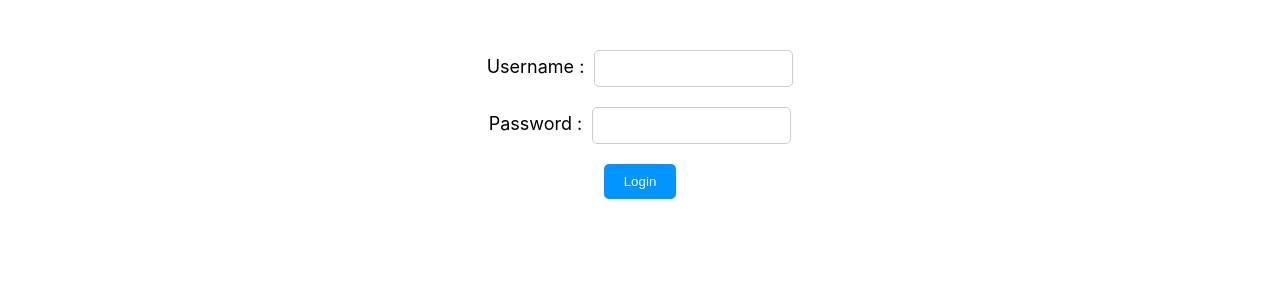
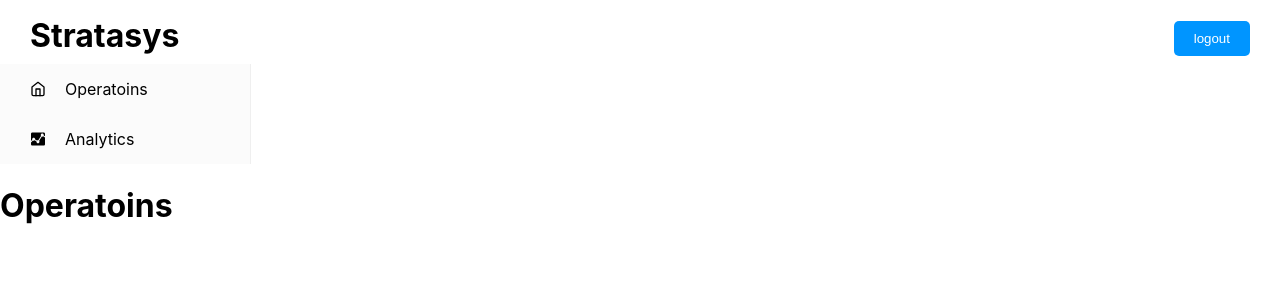
Before and after one commit to supriyayd/pilot-ui, a React (Create React App) app: page /dashboard in a window 1280 px wide. Shown: the top 300 px of the page. Built offline with nearby package versions, Linux system fonts and the light colour scheme.

Commit message:
added sidemenu

```diff
--- a/package.json
+++ b/package.json
@@ -15,6 +15,8 @@
     "react": "^18.2.0",
     "react-dom": "^18.2.0",
     "react-hook-form": "^7.47.0",
+    "react-icons": "^4.11.0",
+    "react-pro-sidebar": "^1.1.0-alpha.1",
     "react-router-dom": "^6.17.0",
     "react-scripts": "5.0.1",
     "react-toastify": "^9.1.3",
--- a/src/App.tsx
+++ b/src/App.tsx
@@ -1,13 +1,22 @@
 import React from 'react';
 import logo from './logo.svg';
 import './App.css';
-import { BrowserRouter,Route } from 'react-router-dom';
+import { BrowserRouter,Route, Routes } from 'react-router-dom';
 import Login from './Components/Login';
+import Menubar from './Components/Menubar';
+import Dashboard from './Components/Dashboard';
+import Operatoins from './Components/Operatoins';
+import Analytics from './Components/Analytics';
 
 const App: React.FC = () => {
   return (
     <div>
-      <Login />
+      <Routes>
+        <Route path="/dashboard" Component={Dashboard} />
+        <Route path="/Operatoins" Component={Operatoins} />
+        <Route path="/Analytics" Component={Analytics} />
+        <Route path="/login" Component={Login} />
+      </Routes>
     </div>
   );
 };
--- /dev/null
+++ b/src/CSS/Header.css
@@ -0,0 +1,22 @@
+.title {
+    display: block;
+    /* border-top: 5px solid #9ea4f5; */
+     /* background-color: #7c807c;  */
+    height: 30px;
+    line-height: 30px;
+    /* padding: 4px 6px; */
+    font-size: 16px;
+    color: #000000;
+    margin-bottom: 13px;
+    clear: both;
+    margin-right:30px;
+    margin-left:30px;
+
+  }
+  .title .name {
+    float: left;
+  }
+  .title .logout {
+    float: right;
+
+  }
--- /dev/null
+++ b/src/Components/Analytics.tsx
@@ -0,0 +1,13 @@
+import React, { useState } from 'react';
+
+
+const Analytics: React.FC = () => {
+   return (
+    <div>
+      <h1><span>Analytics</span></h1>
+    </div>
+
+  );
+};
+
+export default Analytics;
--- /dev/null
+++ b/src/Components/Dashboard.tsx
@@ -0,0 +1,33 @@
+import React, { useState } from 'react';
+import Menubar from './Menubar';
+import Header from './Header';
+import MenuItemRoutes, { Main } from './Main';
+
+const Dashboard: React.FC = () => {
+
+
+
+        const styles = {
+            contentDiv: {
+              display: "flex",
+            },
+            contentMargin: {
+              marginLeft: "10px",
+              width: "100%",
+            },
+          };
+
+
+  return (
+
+      <><div>
+          <Header />
+      </div><div>
+              <Menubar />
+              <Main/>
+          </div></>
+
+  );
+};
+
+export default Dashboard;
--- /dev/null
+++ b/src/Components/Header.tsx
@@ -0,0 +1,14 @@
+import React, { useState } from 'react';
+import '../CSS/Header.css';
+
+const Header: React.FC = () => {
+   return (
+    <div className="title">
+      <h1><span className="name">Stratasys</span></h1>
+      <button className="logout">logout</button>
+    </div>
+
+  );
+};
+
+export default Header;
--- a/src/Components/Login.tsx
+++ b/src/Components/Login.tsx
@@ -1,17 +1,22 @@
 import React, { useState } from 'react';
 import AuthService from '../Services/AuthService';
+import { Navigate } from 'react-router-dom';
+import { Link } from 'react-router-dom';
+import Dashboard from './Dashboard';
+import { useNavigate  } from 'react-router-dom';
 
 const Login: React.FC = () => {
     const authService = AuthService();
   const [username, setUsername] = useState('');
   const [password, setPassword] = useState('');
   const [message, setMessage] = useState('');
+  const navigate = useNavigate();
 
   const handleLogin = async () => {
     try {
       const response = await authService.login(username, password);
       if (response.accessToken) {
-        // Login successful, perform your desired actions here.
+        navigate("/Dashboard");
       } else {
         setMessage('Login failed. Please check your credentials.');
       }
--- /dev/null
+++ b/src/Components/Main.tsx
@@ -0,0 +1,12 @@
+import React from "react";
+import Operatoins from "./Operatoins";
+
+
+
+export const Main: React.FC = () => {
+    return (
+        <Operatoins/>
+  );
+}
+
+export default Main;
--- /dev/null
+++ b/src/Components/Menubar.tsx
@@ -0,0 +1,36 @@
+import React, { useState } from "react";
+import {
+  Sidebar,
+  Menu,
+  MenuItem,
+
+} from "react-pro-sidebar";
+import { IoMdAnalytics  } from "react-icons/io";
+import { FiHome } from "react-icons/fi";
+import { Link } from "react-router-dom";
+
+
+const Menubar: React.FC = () => {
+  const [menuCollapse, setMenuCollapse] = useState<boolean>(false);
+
+  const menuIconClick = (): void => {
+    setMenuCollapse((prevMenuCollapse) => !prevMenuCollapse);
+  };
+
+  return (
+    <>
+      <div id="Menu">
+        <Sidebar>
+            <Menu>
+              <MenuItem active={true} icon={<FiHome />} component={<Link to="/Operatoins" />}>
+                Operatoins
+              </MenuItem>
+              <MenuItem icon={<IoMdAnalytics/>} component={<Link to="/Analytics" />}>Analytics</MenuItem>
+            </Menu>
+        </Sidebar>
+      </div>
+    </>
+  );
+};
+
+export default Menubar;
--- /dev/null
+++ b/src/Components/Operatoins.tsx
@@ -0,0 +1,13 @@
+import React, { useState } from 'react';
+
+
+const Operatoins: React.FC = () => {
+   return (
+    <div>
+      <h1><span>Operatoins</span></h1>
+    </div>
+
+  );
+};
+
+export default Operatoins;
--- a/src/Services/AuthService.tsx
+++ b/src/Services/AuthService.tsx
@@ -1,12 +1,12 @@
 import { useState } from 'react';
 import axios from 'axios';
 
-const API_URL = "http://localhost:8080/api/auth/";
+const API_URL = "http://localhost:3000/";
 
 const AuthService = () => {
   const login = async (username:string, password:string) => {
     try {
-      const response = await axios.post(API_URL + 'signin', { username, password });
+      const response = await axios.post(API_URL + 'login', { username, password });
       if (response.data.accessToken) {
         localStorage.setItem('user', JSON.stringify(response.data));
       }
```
Also changed, not shown: 1 other file (tests, documents, lock files or other folders).
